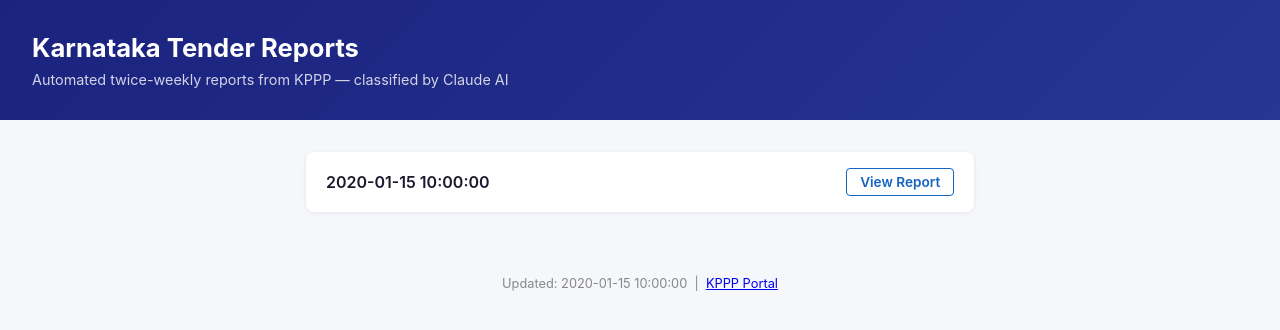
After one commit to punndcoder28/kppp-scapper, a Python web app: template scraper/templates/index.html.j2 in a window 1280 px wide. The commit adds this page. Shown: the top 330 px of the page. Run offline with Jinja, Linux system fonts and the light colour scheme; the template is opened without the code that fills it: most values are stand-ins (such as "Sample title", 1, 10 or a date in 2020).

Commit message:
feat: adding index file to enable report viewing on github pages

```diff
--- /dev/null
+++ b/scraper/templates/index.html.j2
@@ -0,0 +1,53 @@
+<!DOCTYPE html>
+<html lang="en">
+<head>
+  <meta charset="UTF-8">
+  <meta name="viewport" content="width=device-width, initial-scale=1.0">
+  <title>Karnataka Tender Reports</title>
+  <style>
+    * { box-sizing: border-box; margin: 0; padding: 0; }
+    body { font-family: -apple-system, BlinkMacSystemFont, 'Segoe UI', sans-serif; background: #f5f7fa; color: #1a1a2e; }
+    .header { background: linear-gradient(135deg, #1a237e, #283593); color: white; padding: 2rem; }
+    .header h1 { font-size: 1.6rem; font-weight: 700; }
+    .header p { margin-top: 0.5rem; font-size: 0.9rem; opacity: 0.8; }
+    .container { max-width: 700px; margin: 2rem auto; padding: 0 1rem; }
+    .report-list { background: white; border-radius: 8px; box-shadow: 0 1px 4px rgba(0,0,0,0.08); overflow: hidden; }
+    .report-item { display: flex; align-items: center; justify-content: space-between; padding: 1rem 1.25rem; border-bottom: 1px solid #f0f0f0; }
+    .report-item:last-child { border-bottom: none; }
+    .report-item:hover { background: #fafafa; }
+    .report-date { font-size: 1rem; font-weight: 600; color: #1a1a2e; }
+    .view-link { font-size: 0.85rem; font-weight: 600; color: #1565c0; text-decoration: none; padding: 0.3rem 0.8rem; border: 1px solid #1565c0; border-radius: 4px; }
+    .view-link:hover { background: #1565c0; color: white; }
+    .empty { padding: 2rem; text-align: center; color: #888; font-style: italic; }
+    .footer { text-align: center; padding: 2rem; color: #888; font-size: 0.8rem; }
+  </style>
+</head>
+<body>
+
+<div class="header">
+  <h1>Karnataka Tender Reports</h1>
+  <p>Automated twice-weekly reports from KPPP — classified by Claude AI</p>
+</div>
+
+<div class="container">
+  <div class="report-list">
+    {% if entries %}
+      {% for entry in entries %}
+      <div class="report-item">
+        <span class="report-date">{{ entry.date }}</span>
+        <a class="view-link" href="{{ entry.path }}">View Report</a>
+      </div>
+      {% endfor %}
+    {% else %}
+      <div class="empty">No reports yet.</div>
+    {% endif %}
+  </div>
+</div>
+
+<div class="footer">
+  Updated: {{ generated_at }} &nbsp;|&nbsp;
+  <a href="https://kppp.karnataka.gov.in/#/portal/searchTender/live">KPPP Portal</a>
+</div>
+
+</body>
+</html>
--- a/scraper/templates/report.html.j2
+++ b/scraper/templates/report.html.j2
@@ -58,6 +58,7 @@
 <body>
 
 <div class="header">
+  <div style="margin-bottom:0.75rem"><a href="../index.html" style="color:rgba(255,255,255,0.75);font-size:0.85rem;text-decoration:none;">← All Reports</a></div>
   <h1>Karnataka Government Tenders</h1>
   <div class="meta">
     <div class="meta-item">Date: <strong>{{ run_date }}</strong></div>
```
Also changed, not shown: scraper/reporter.py (+25 -0 lines), .github/workflows/scraper.yml.
